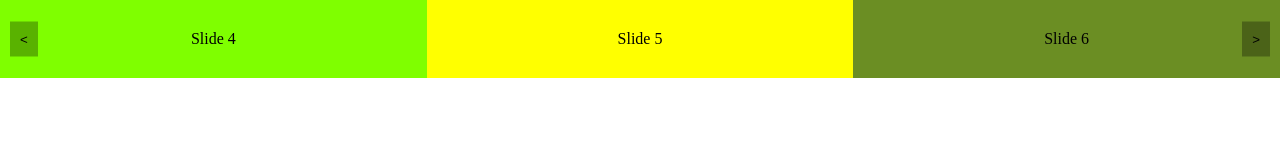
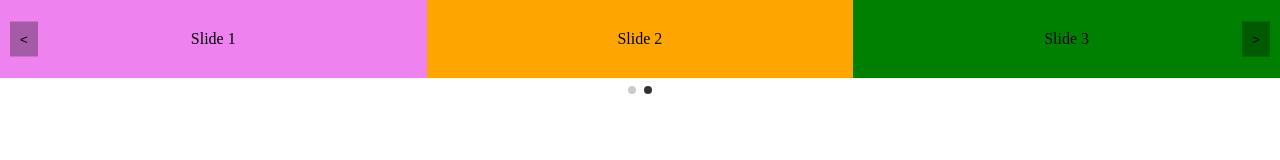
Before and after one commit to thaile-shin/Slidezy, a plain HTML site: page index.html in a window 1280 px wide. Drawn offline with Linux system fonts and the light colour scheme.

Commit message:
Fixing the insufficient clone count issue

```diff
--- a/index.html
+++ b/index.html
@@ -65,7 +65,7 @@
             // controlsText: ['Lui', 'Tien'],
             // prevButton: '.slide-prev',
             // nextButton: '.slide-next',
-            slideBy: 2,
+            slideBy: 5,
         });
     </script>
 </body>
--- a/src/slidezy.js
+++ b/src/slidezy.js
@@ -18,8 +18,9 @@ function Slidezy(selector, options = {}) {
         },
         options
     );
-    this.slides = Array.from(this.container.children);
-    this.currentIndex = this.opt.loop ? this.opt.items : 0;
+    this.originalSlides = Array.from(this.container.children);
+    this.slides = this.originalSlides.slice(0); // tạo mảng copy slices từ mảng gốc
+    this.currentIndex = this.opt.loop ? this._getCloneCount() : 0;
 
     this._init();
     this._updatePosition();
@@ -31,11 +32,13 @@ Slidezy.prototype._init = function () {
     this._createContent();
     this._createTrack();
 
-    if (this.opt.controls) {
+    const showNav = this._getSlideCount() > this.opt.items;
+
+    if (this.opt.controls && showNav) {
         this._createControl();
     }
 
-    if (this.opt.nav) {
+    if (this.opt.nav && showNav) {
         this._createNav();
     }
 };
@@ -46,16 +49,30 @@ Slidezy.prototype._createContent = function () {
     this.container.appendChild(this.content);
 };
 
+// Tinh so luong slide can clone
+Slidezy.prototype._getCloneCount = function () {
+    const slideCount = this._getSlideCount(); // dem so slide goc
+
+    if (slideCount <= this.opt.items) return 0; // so luong slide goc < so luong slide hien thi => khong can clone
+
+    const slideBy = this._getSlideBy(); // so buoc truot moi lan
+    const cloneCount = slideBy + this.opt.items; // so luong slide clone
+
+    return cloneCount > slideCount ? slideCount : cloneCount; // tranh clone nhieu hon tong so slide goc
+}
+
 Slidezy.prototype._createTrack = function () {
     this.track = document.createElement("div");
     // this.track.classList.add('slidezy-track');
     this.track.className = "slidezy-track";
-    if (this.opt.loop) {
+
+    const cloneCount = this._getCloneCount();
+    if (this.opt.loop && cloneCount > 0) {
         const cloneHead = this.slides
-            .slice(-this.opt.items)
+            .slice(-cloneCount)
             .map((node) => node.cloneNode(true));
         const cloneTail = this.slides
-            .slice(0, this.opt.items)
+            .slice(0, cloneCount)
             .map((node) => node.cloneNode(true));
         this.slides = cloneHead.concat(this.slides.concat(cloneTail));
     }
@@ -68,6 +85,10 @@ Slidezy.prototype._createTrack = function () {
 
     this.content.appendChild(this.track);
 };
+
+Slidezy.prototype._getSlideBy = function () {
+    return this.opt.slideBy === "page" ? this.opt.items : this.opt.slideBy;
+}
 
 Slidezy.prototype._createControl = function () {
     this.prevBtn = this.opt.prevButton
@@ -89,14 +110,14 @@ Slidezy.prototype._createControl = function () {
         this.content.append(this.nextBtn);
     }
 
-    const stepSize = this.opt.slideBy === 'page' ? this.opt.items : this.opt.slideBy;
+    const slideBy = this._getSlideBy();
 
-    this.prevBtn.onclick = () => this.moveSlide(-stepSize);
-    this.nextBtn.onclick = () => this.moveSlide(stepSize);
+    this.prevBtn.onclick = () => this.moveSlide(-slideBy);
+    this.nextBtn.onclick = () => this.moveSlide(slideBy);
 };
 
-this.prototype._getSlideCount = function () {
-    return this.slides.length - (this.opt.loop ? this.opt.items * 2 : 0);
+Slidezy.prototype._getSlideCount = function () {
+    return this.originalSlides.length;
 }
 
 Slidezy.prototype._createNav = function () {
@@ -114,7 +135,7 @@ Slidezy.prototype._createNav = function () {
 
         dot.onclick = () => {
             this.currentIndex = this.opt.loop
-                ? i * this.opt.items + this.opt.items
+                ? i * this.opt.items + this._getCloneCount()
                 : i * this.opt.items;
             this._updatePosition();
         };
@@ -138,7 +159,7 @@ Slidezy.prototype.moveSlide = function (step) {
         if (this.opt.loop) {
             const slideCount = this._getSlideCount();
 
-            if (this.currentIndex < this.opt.items) {
+            if (this.currentIndex < this._getCloneCount()) {
                 this.currentIndex += slideCount;
                 this._updatePosition(true);
             } else if (this.currentIndex > slideCount) {
```
